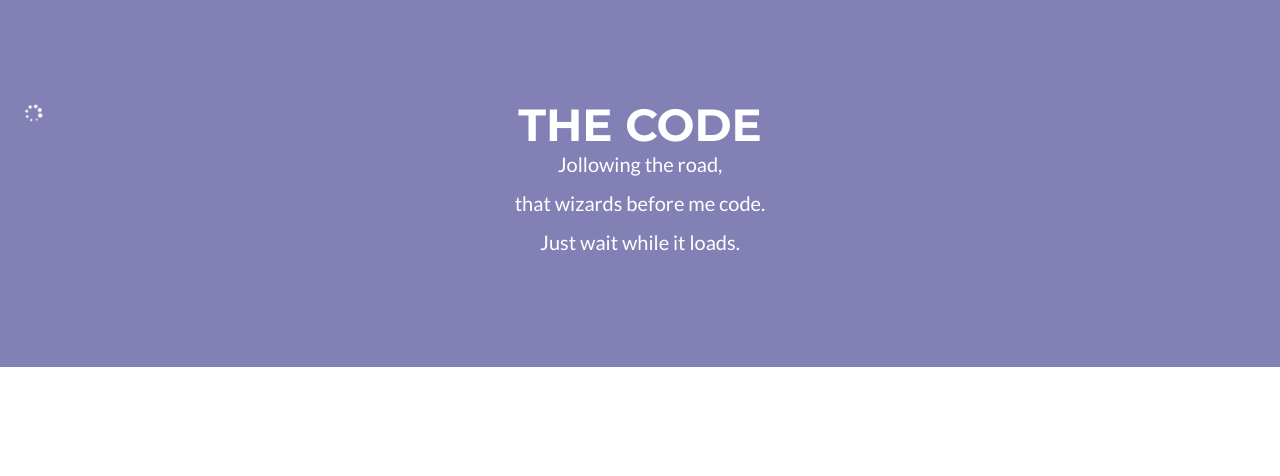
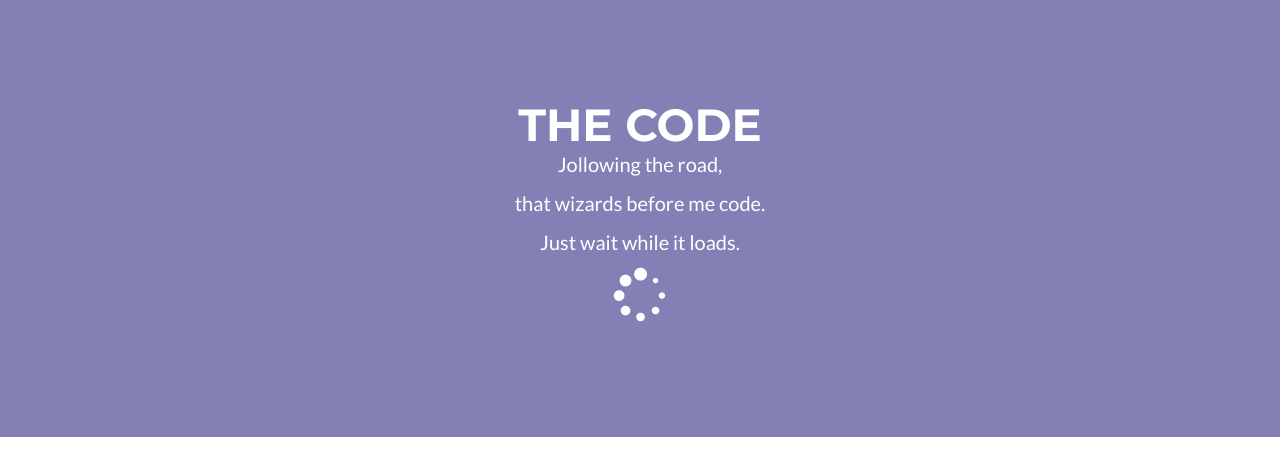
Before and after one commit to foopod/swiftpoetry, a Jekyll site: the page built from _poems/a-tale-of-code.md, in a window 1280 px wide. Shown: the top 476 px of the page. Built offline with Jekyll 4.4.1, drawn with Linux system fonts in a browser that asks for light colours.

Commit message:
Update a-tale-of-code.md

```diff
--- a/_poems/a-tale-of-code.md
+++ b/_poems/a-tale-of-code.md
@@ -11,4 +11,4 @@ that wizards before me code.
 
 Just wait while it loads.
 
-<i class="fa-li fa fa-spinner fa-spin"></i>
+<p><i class="fa fa-spinner fa-pulse fa-3x fa-fw"></i></p>
```
